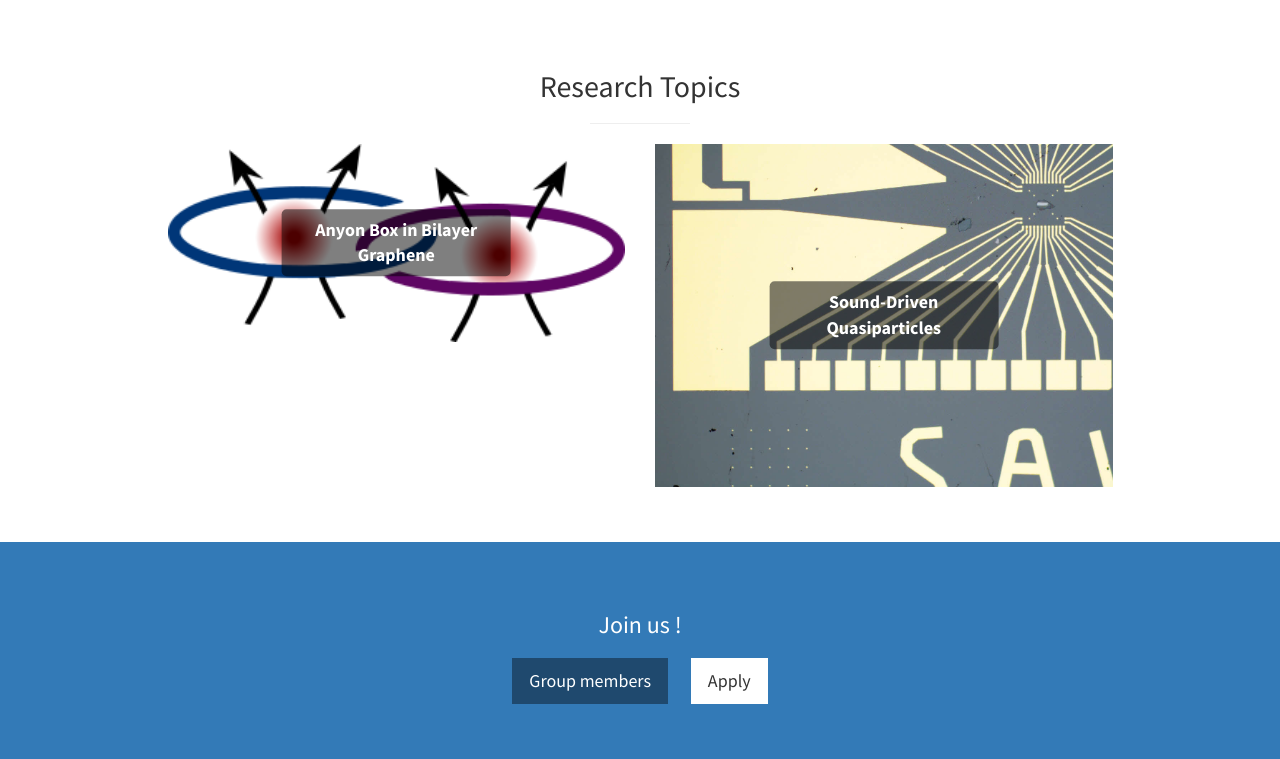
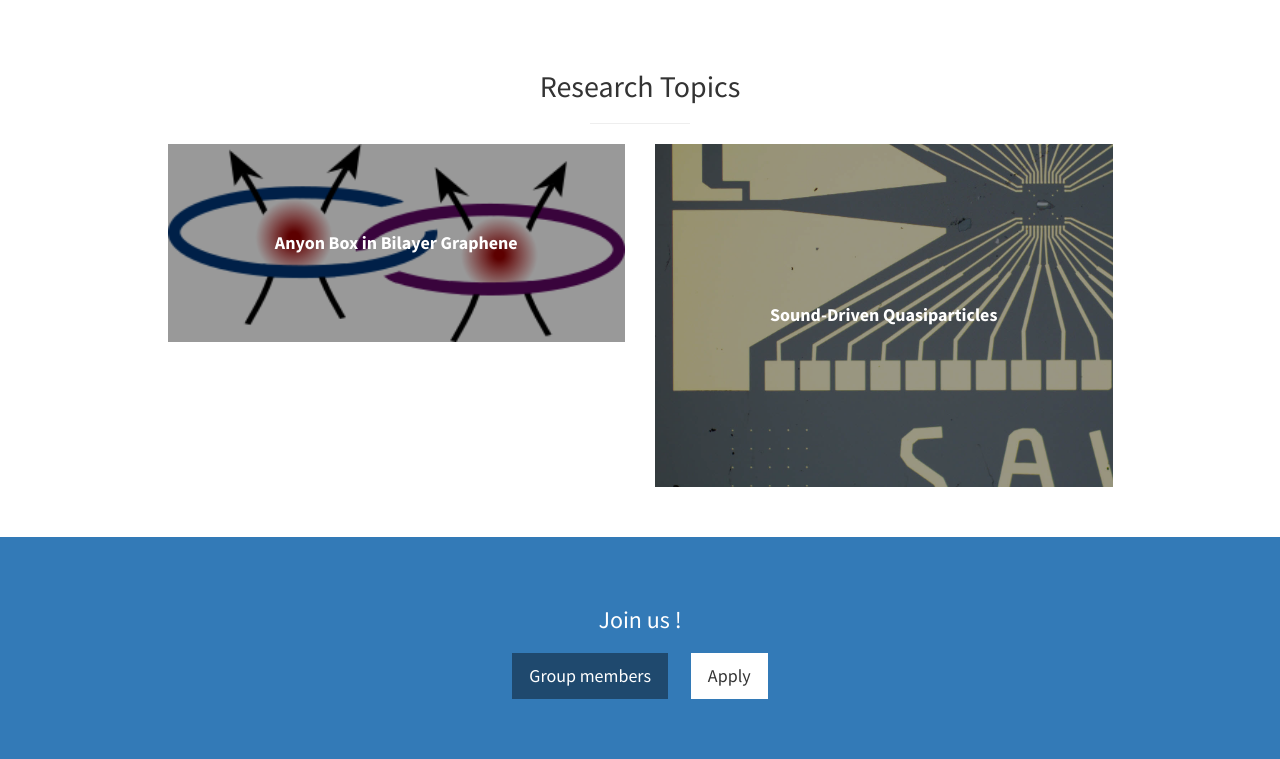
Before and after one commit to aassouline/topo-circuits.github.io, a Jekyll site: the page built from index.html, in a window 1280 px wide. Shown: the part 2022-2781 px from the top of the page. Built offline with Jekyll 4.4.1, drawn with Linux system fonts in a browser that asks for light colours; grey boxes are pictures that could not be loaded.

Commit message:
Update portfolio.html

```diff
--- a/_includes/portfolio.html
+++ b/_includes/portfolio.html
@@ -8,54 +8,65 @@
 
         <div class="row">
 
-          <!-- LEFT -->
+          <!-- LEFT ITEM -->
           <div class="col-md-6">
-            <div style="position: relative; display: inline-block; width: 100%;">
+            <a href="{{ '/anyon-box' | relative_url }}" style="text-decoration:none;">
 
-              <img class="img-portfolio img-responsive" src="img/logo.png" style="width:100%;">
+              <div style="position: relative; overflow: hidden;">
+
+                <img src="img/logo.png" style="width:100%; display:block;">
 
                 <div style="
                   position: absolute;
-                top: 50%;
-                left: 50%;
-                transform: translate(-50%, -50%);
+                  top: 0;
+                  left: 0;
+                  width: 100%;
+                  height: 100%;
+                  display: flex;
+                  align-items: center;
+                  justify-content: center;
                   color: white;
                   font-size: 18px;
                   font-weight: bold;
                   text-align: center;
-                background: rgba(0,0,0,0.5);
-                padding: 8px 12px;
-                border-radius: 5px;
+                  background: rgba(0,0,0,0.4);
                 ">
                   Anyon Box in Bilayer Graphene
                 </div>
 
               </div>
+            </a>
           </div>
 
-          <!-- RIGHT -->
+          <!-- RIGHT ITEM -->
           <div class="col-md-6">
-            <div style="position: relative; display: inline-block; width: 100%;">
+            <a href="{{ '/sound-quasiparticles' | relative_url }}" style="text-decoration:none;">
 
-              <img class="img-portfolio img-responsive" src="img/07_x5.jpg" style="width:100%;">
+              <div style="position: relative; overflow: hidden;">
+
+                <img src="img/07_x5.jpg" style="width:100%; display:block;">
 
                 <div style="
                   position: absolute;
-                top: 50%;
-                left: 50%;
-                transform: translate(-50%, -50%);
+                  top: 0;
+                  left: 0;
+                  width: 100%;
+                  height: 100%;
+                  display: flex;
+                  align-items: center;
+                  justify-content: center;
                   color: white;
                   font-size: 18px;
                   font-weight: bold;
                   text-align: center;
-                background: rgba(0,0,0,0.5);
-                padding: 8px 12px;
-                border-radius: 5px;
+                  background: rgba(0,0,0,0.4);
                 ">
                   Sound-Driven Quasiparticles
                 </div>
 
               </div>
+
+            </a>
           </div>
 
         </div>
```
Lines whose indentation alone changed are shown as unchanged.
